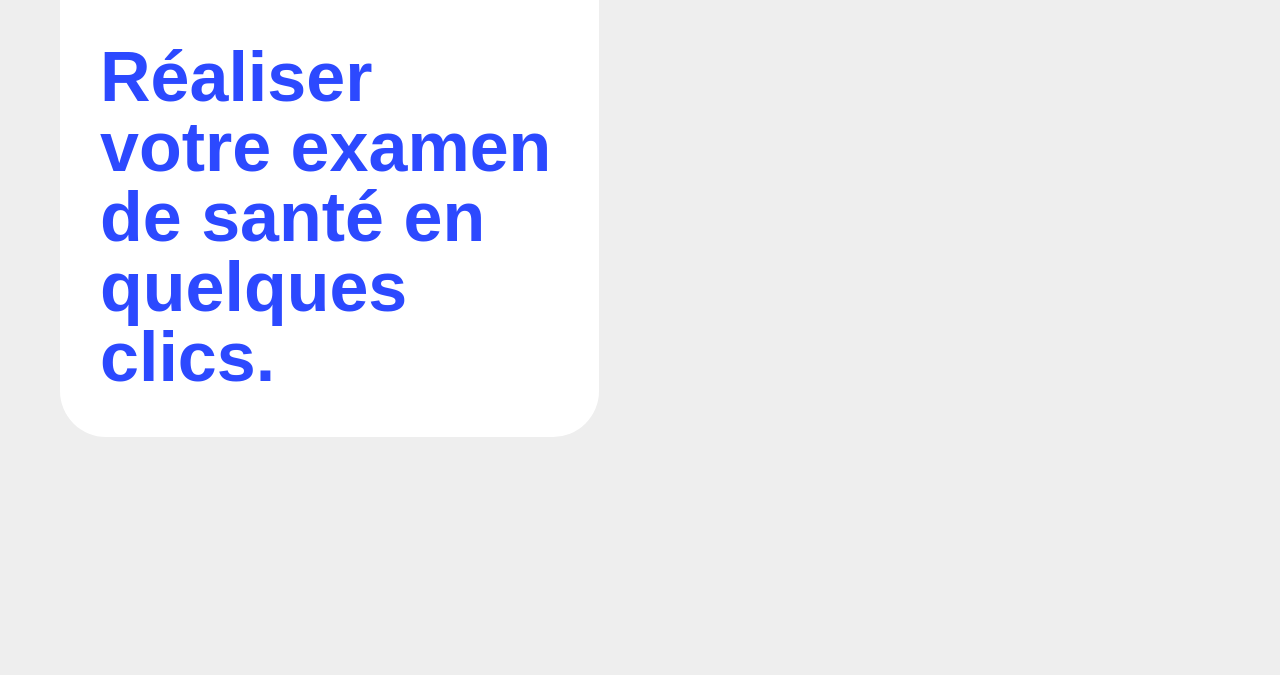
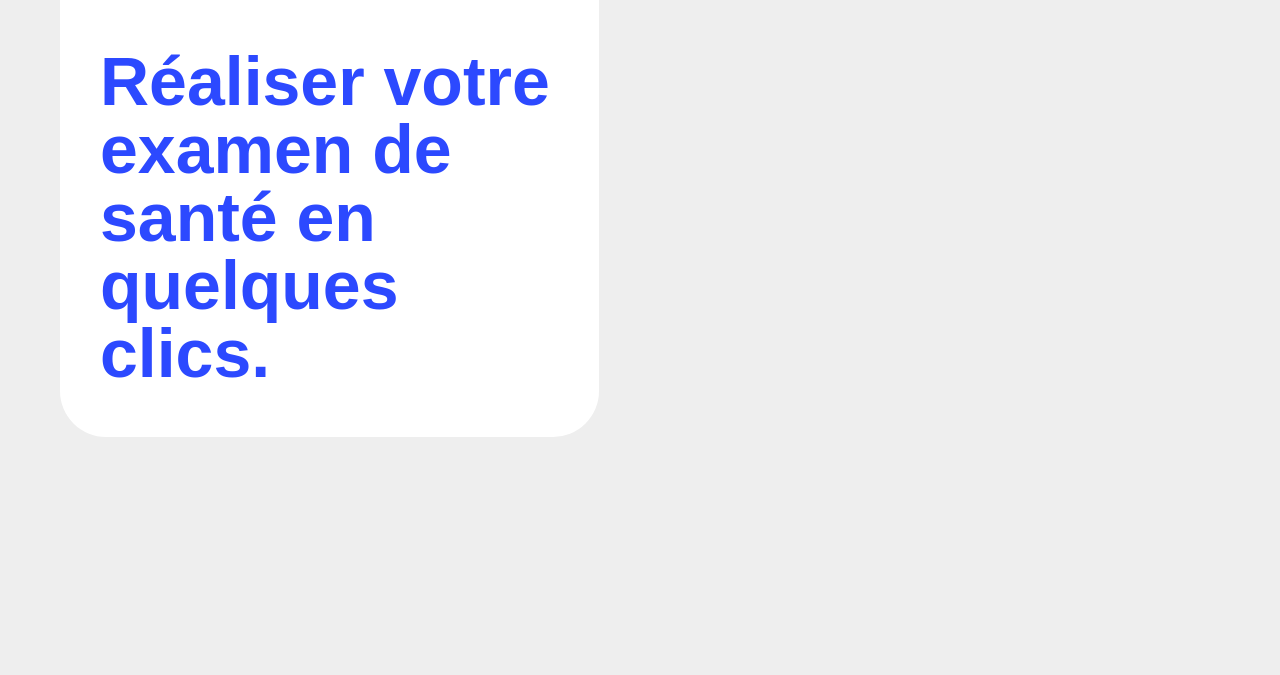
Before and after one commit to X-Pert-Beggar/TFA_Movento, a website: page src/index.html in a window 1280 px wide. Shown: the part 2143-2818 px from the top of the page. Drawn offline with nearby package versions, Linux system fonts and the light colour scheme; files that its build step writes are made by us from their sources; a web font is replaced by a local one.

Commit message:
Update app.scss

```diff
--- a/src/styles/app.scss
+++ b/src/styles/app.scss
@@ -630,7 +630,7 @@
             margin-bottom: 60%;
         }
         .bold--big {
-            font-size: 70px;
+            font-size: 68px;
         }
     }
 
```
